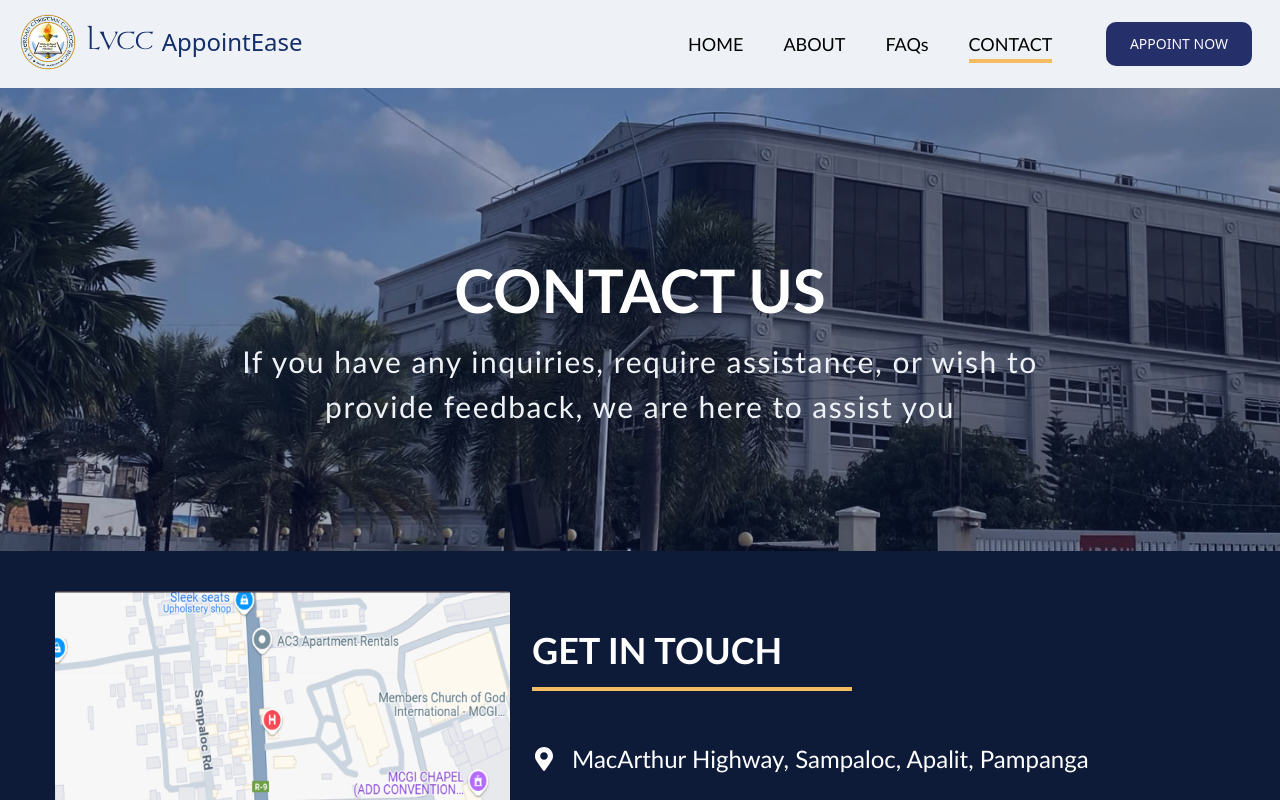
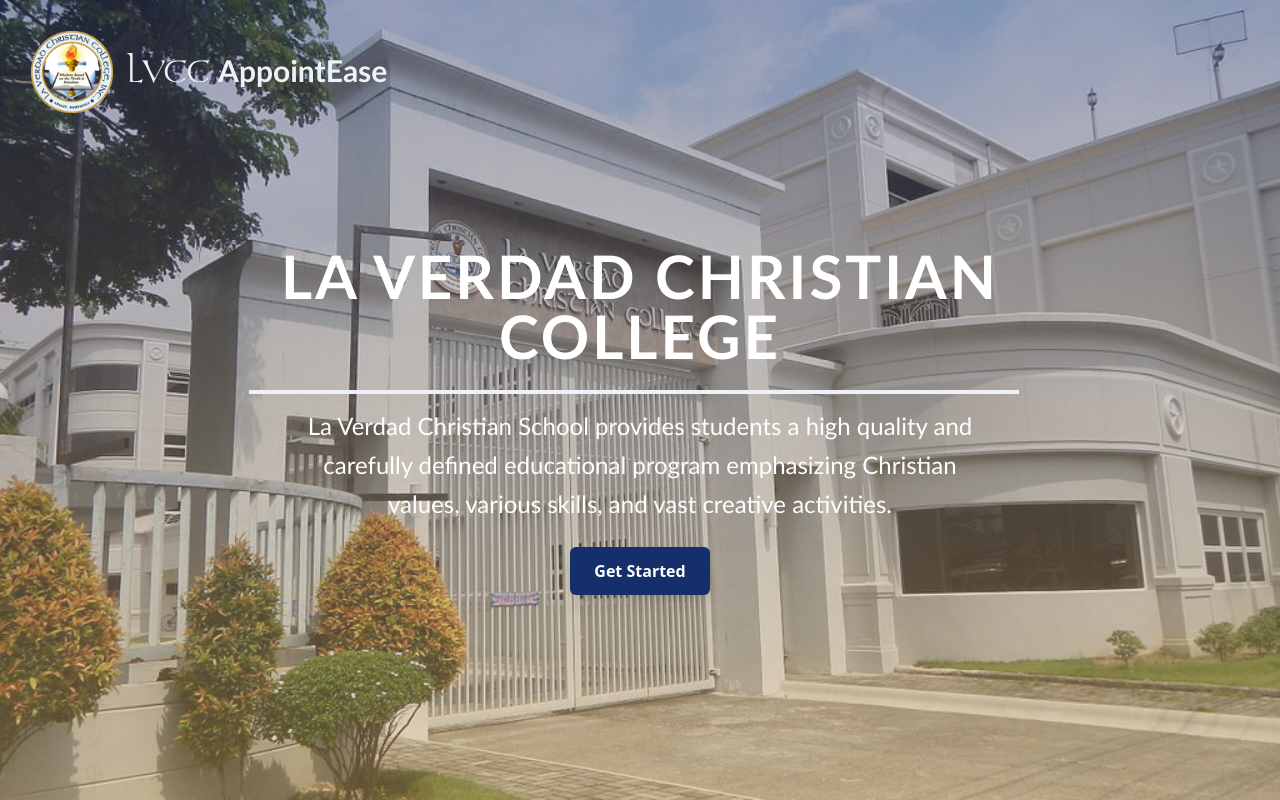
Before and after one commit to rodolf2/appointment-system-fe, a React (Vite) app: page / in a window 1280 px wide. Shown: the top 800 px of the page. Built offline with nearby package versions, Linux system fonts and the light colour scheme.

Commit message:
Landing Page

```diff
--- a/src/App.jsx
+++ b/src/App.jsx
@@ -1,14 +1,21 @@
 import { useState } from "react";
 import Contact from "./components/Contact";
+import { BrowserRouter, Routes, Route } from "react-router";
 
 import "./App.css";
+import LandingPage from "./components/LandingPage";
 
 function App() {
   const [count, setCount] = useState(0);
 
   return (
     <>
-      <Contact />
+      <BrowserRouter>
+        <Routes>
+          <Route path="/" element={<LandingPage />} />
+          <Route path="contact" element={<Contact />} />
+        </Routes>
+      </BrowserRouter>
     </>
   );
 }
--- /dev/null
+++ b/src/components/LandingPage.jsx
@@ -0,0 +1,63 @@
+import { Link } from "react-router";
+
+const LandingPage = () => {
+  return (
+    <>
+      <main className="relative w-full h-screen">
+        {/* Background Image */}
+        <div className="relative w-full h-full">
+          <img
+            src="/src/assets/image/la_verdad_christian_school_apalit_pampanga_cover.jpeg"
+            alt="La Verdad Christian College"
+            className="w-full h-full object-cover opacity-90 drop-shadow-2xl"
+          />
+          {/* Linear Shadow Overlay */}
+          <div className="absolute inset-0 bg-gradient-to-t from-[#F3BC62]/30 to-[#252F6A]/30"></div>
+        </div>
+
+        {/* Overlay Content */}
+        <div className="absolute inset-0 flex flex-col items-center justify-center text-center px-4">
+          {/* Header: Logo and AppointEase */}
+          <div className="flex items-center absolute top-6 left-6">
+            <img
+              src="/src/assets/image/LV_Logo.png"
+              alt="LVCC Logo"
+              className="w-20 h-20 md:w-24 md:h-24 mr-2"
+            />
+            <div className="flex items-baseline">
+              <span className="text-Bbackground text-2xl md:text-3xl font-regular">
+                LVCC
+              </span>
+              <span className="text-Bbackground text-2xl md:text-3xl font-LatoBold pl-2">
+                AppointEase
+              </span>
+            </div>
+          </div>
+
+          {/* Title: Main Content */}
+          <div className="mt-10  relative flex flex-col items-center">
+            <h1 className="text-white text-4xl md:text-6xl font-LatoBold uppercase w-[783px] tracking-wider">
+              LA VERDAD CHRISTIAN COLLEGE
+            </h1>
+            <span className="absolute top-36 left-0 w-[770px] h-1 bg-[#EEF2F7] "></span>
+            <p className="text-Fwhite text-sm md:text-[24px] max-w-2xl leading-relaxed mt-10 font-LatoRegular ">
+              La Verdad Christian School provides students a high quality and
+              carefully defined educational program emphasizing Christian
+              values, various skills, and vast creative activities.
+            </p>
+          </div>
+
+          {/* Get Started Button */}
+          <Link
+            to="/contact"
+            className="mt-6 bg-LBackground hover:bg-blue-800 text-white font-semibold py-3 px-6 rounded-md shadow-lg"
+          >
+            Get Started
+          </Link>
+        </div>
+      </main>
+    </>
+  );
+};
+
+export default LandingPage;
--- a/tailwind.config.js
+++ b/tailwind.config.js
@@ -15,6 +15,7 @@
         LBackground: "#152F6A",
         OBackground: "#0D1858",
         Footer: "#F3F3F3",
+
       },
     },
   },
```
Also changed, not shown: src/assets/image/la_verdad_christian_school_apalit_pampanga_cover.jpeg (added).
